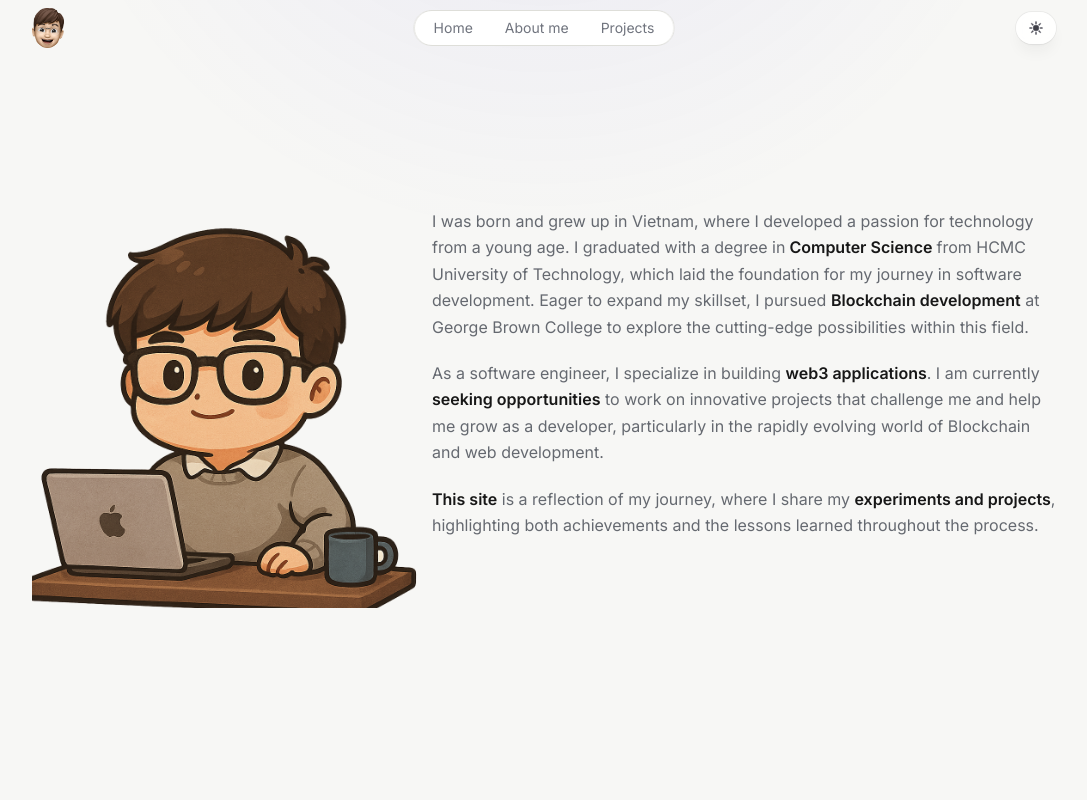
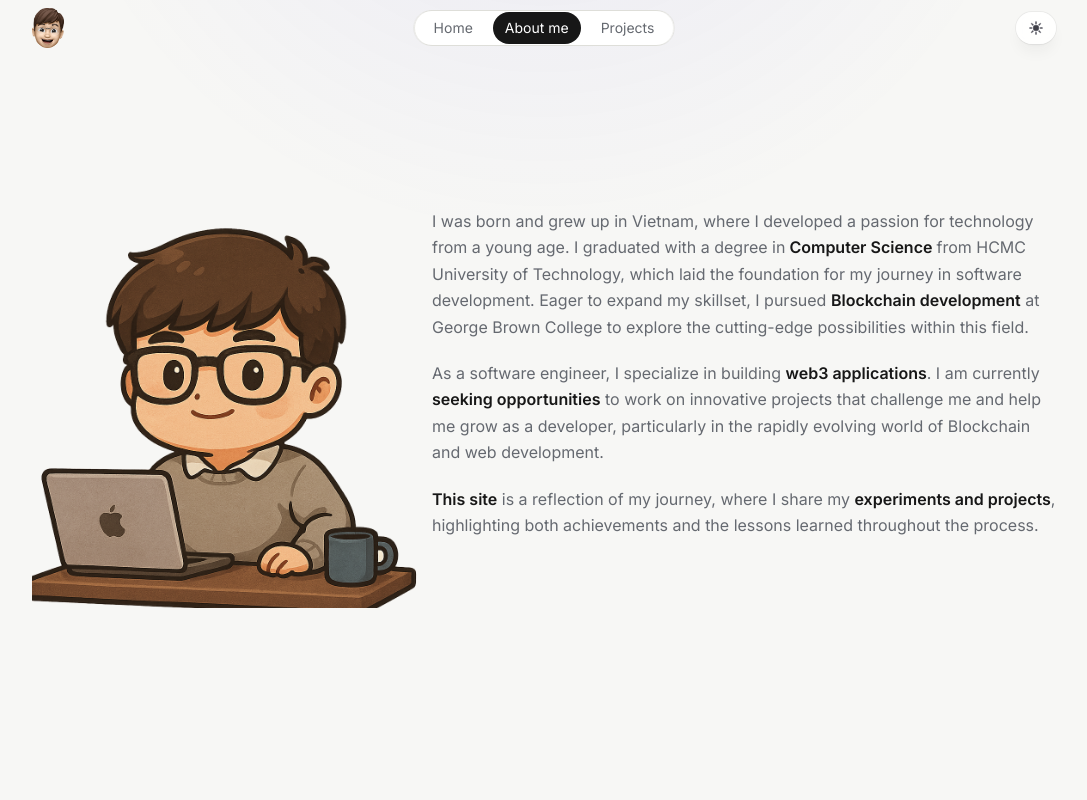
Before and after one commit to leodinh/leodinh.github.io, a Next.js app: page /about in a window 1280 px wide. Shown: the top 800 px of the page, without its empty margins (96-1183 px from the left). Built offline with nearby package versions, Linux system fonts and the light colour scheme; what tailwindcss-animated would draw is missing.

Commit message:
feat: redesign hero and navigation (#29)

```diff
--- a/app/layout.js
+++ b/app/layout.js
@@ -10,7 +10,7 @@ function layout({ children }) {
     return (
         <html lang="en" className={`${inter.className}`} suppressHydrationWarning>
             <body className="min-h-screen overflow-x-hidden">
-                <ThemeProvider attribute="class">
+                <ThemeProvider attribute="class" defaultTheme="system" enableSystem>
                     <div className="site-container flex min-h-screen flex-col items-center">
                         <Header />
                         <main className="w-full flex-1">{children}</main>
--- a/components/header.js
+++ b/components/header.js
@@ -1,49 +1,62 @@
+'use client';
+
 import Image from 'next/image';
 import logo from '../assets/avatar.png';
 import Link from 'next/link';
+import { usePathname } from 'next/navigation';
 import ToggleTheme from './toggleTheme';
 import HeaderBackground from './headerBackground';
 import NavMobile from './navMobile';
 function Header() {
-    const textStyle =
-        'block rounded-md px-3 py-1.5 text-sm text-gray-900/60 hover:text-gray-900/80 dark:text-(--text-color) dark:hover:text-white transition-colors ease-out';
+    const pathname = usePathname();
+    const links = [
+        { href: '/', label: 'Home' },
+        { href: '/about', label: 'About me' },
+        { href: '/project', label: 'Projects' }
+    ];
+
     return (
-        <div className="sticky inset-x-0 top-0 z-30 w-full transition-all max-w-[1296px]">
+        <header className="sticky inset-x-0 top-0 z-30 w-full max-w-[1296px] transition-all">
             <div className="inset-0 block transition-all lg:hidden fixed inset-x-0 top-0 z-[5] h-36 w-full bg-background/5 to-transparent backdrop-blur-xl [-webkit-mask-image:linear-gradient(to_bottom,black,transparent)] firefox:bg-opacity-90 dark:bg-[#1212125c]" />
-            <div className="container relative z-10 h-14 items-center justify-between">
+            <div className="relative z-10 h-14 items-center justify-between">
                 <div className="flex h-14 items-center justify-between">
-                    <Link href="/" className="z-10 grow basis-0 hidden lg:block">
-                        <Image src={logo} priority alt="Logo" className="w-8" />
+                    <Link
+                        href="/"
+                        className="z-10 hidden grow basis-0 lg:block"
+                        aria-label="Leo Tuan Dinh — home">
+                        <Image src={logo} priority alt="" className="w-8" />
                     </Link>
-                    <nav className="relative hidden lg:block">
+                    <nav className="relative hidden lg:block" aria-label="Primary navigation">
                         <div className="relative">
                             <ul className="relative flex flex-row gap-2 px-2 py-0.5">
                                 <HeaderBackground />
-                                <li>
-                                    <Link href="/" className={textStyle}>
-                                        Home
-                                    </Link>
-                                </li>
-                                <li>
-                                    <Link href="/about" className={textStyle}>
-                                        About me
-                                    </Link>
-                                </li>
-                                <li>
-                                    <Link href="/project" className={textStyle}>
-                                        Projects
-                                    </Link>
-                                </li>
+                                {links.map(({ href, label }) => {
+                                    const isActive = pathname === href;
+                                    return (
+                                        <li key={href}>
+                                            <Link
+                                                href={href}
+                                                aria-current={isActive ? 'page' : undefined}
+                                                className={`block rounded-full px-3 py-1.5 text-sm transition-colors ease-out ${
+                                                    isActive
+                                                        ? 'bg-ink text-white dark:bg-white dark:text-ink'
+                                                        : 'text-muted hover:text-ink dark:text-muted-dark dark:hover:text-white'
+                                                }`}>
+                                                {label}
+                                            </Link>
+                                        </li>
+                                    );
+                                })}
                             </ul>
                         </div>
                     </nav>
                     <div className="hidden grow basis-0 justify-end lg:flex">
                         <ToggleTheme />
                     </div>
-                    <NavMobile />
+                    <NavMobile links={links} pathname={pathname} />
                 </div>
             </div>
-        </div>
+        </header>
     );
 }
 
--- a/components/navMobile.js
+++ b/components/navMobile.js
@@ -3,44 +3,48 @@ import { useState } from 'react';
 import { Bars2Icon, XMarkIcon } from '@heroicons/react/24/solid';
 import Link from 'next/link';
 import ToggleTheme from './toggleTheme';
-function navMobile() {
+function navMobile({ links, pathname }) {
     const [openNav, setOpenNav] = useState(false);
-    const linkStyle =
-        'block rounded-md px-3 py-5 text-sm text-gray-900/60 dark:text-white/70 font-bold';
     const iconItem =
         'h-6 w-6 fill-zinc-700 stroke-zinc-500 dark:fill-zinc-100 dark:stroke-zinc-300';
     return (
         <>
             <button
-                className="fixed right-[0.7rem] top-5 z-50 lg:hidden"
-                onClick={() => setOpenNav((prev) => !prev)}>
+                type="button"
+                className="fixed top-5 right-[0.7rem] z-50 rounded-md lg:hidden"
+                onClick={() => setOpenNav((prev) => !prev)}
+                aria-label={openNav ? 'Close navigation' : 'Open navigation'}
+                aria-expanded={openNav}
+                aria-controls="mobile-navigation">
                 {openNav ? <XMarkIcon className={iconItem} /> : <Bars2Icon className={iconItem} />}
             </button>
             <div
+                id="mobile-navigation"
                 className={`lg:hidden absolute top-0 left-0 w-screen  bg-white dark:bg-gray-950 z-45 px-4 py-12 transition-all ${
-                    openNav ? 'h-screen opacity-100' : 'h-0 opacity-0'
-                }`}>
+                    openNav
+                        ? 'visible h-screen opacity-100'
+                        : 'invisible h-0 overflow-hidden opacity-0'
+                }`}
+                aria-hidden={!openNav}>
                 <ul className="mt-20 divide-y divide-gray-75 grid ">
-                    <li>
-                        <Link href="/" className={linkStyle} onClick={() => setOpenNav(false)}>
-                            Home
-                        </Link>
-                    </li>
-                    <li>
-                        <Link href="/about" className={linkStyle} onClick={() => setOpenNav(false)}>
-                            {' '}
-                            About me
-                        </Link>
-                    </li>
-                    <li>
-                        <Link
-                            href="/project"
-                            className={linkStyle}
-                            onClick={() => setOpenNav(false)}>
-                            {' '}
-                            Projects
-                        </Link>
-                    </li>
+                    {links.map(({ href, label }) => {
+                        const isActive = pathname === href;
+                        return (
+                            <li key={href}>
+                                <Link
+                                    href={href}
+                                    aria-current={isActive ? 'page' : undefined}
+                                    className={`block rounded-md px-3 py-5 text-lg font-semibold ${
+                                        isActive
+                                            ? 'text-accent'
+                                            : 'text-muted hover:text-ink dark:text-muted-dark dark:hover:text-white'
+                                    }`}
+                                    onClick={() => setOpenNav(false)}>
+                                    {label}
+                                </Link>
+                            </li>
+                        );
+                    })}
                 </ul>
                 <div className="flex items-center w-full justify-center">
                     <ToggleTheme />
--- a/components/toggleTheme.js
+++ b/components/toggleTheme.js
@@ -9,6 +9,7 @@ function toggleTheme() {
         <button
             type="button"
             className="group rounded-full bg-white/90 px-3 py-2 ring-1 shadow-lg shadow-zinc-800/5 ring-zinc-900/5 backdrop-blur-sm transition dark:bg-zinc-800/90 dark:ring-white/10 dark:hover:ring-white/20 cursor-pointer"
+            aria-label={`Switch to ${theme === 'dark' ? 'light' : 'dark'} theme`}
             onClick={() => (theme == 'dark' ? setTheme('light') : setTheme('dark'))}>
             <MoonIcon className="hidden h-4 w-4 fill-zinc-100 stroke-zinc-500 transition group-hover:fill-zinc-200 group-hover:stroke-zinc-700 dark:block" />
             <SunIcon className="h-4 w-4 fill-zinc-700 stroke-zinc-500 transition group-hover:fill-zinc-500 group-hover:stroke-zinc-700 dark:hidden" />
```
Also changed, not shown: app/page.js (+53 -15 lines).
